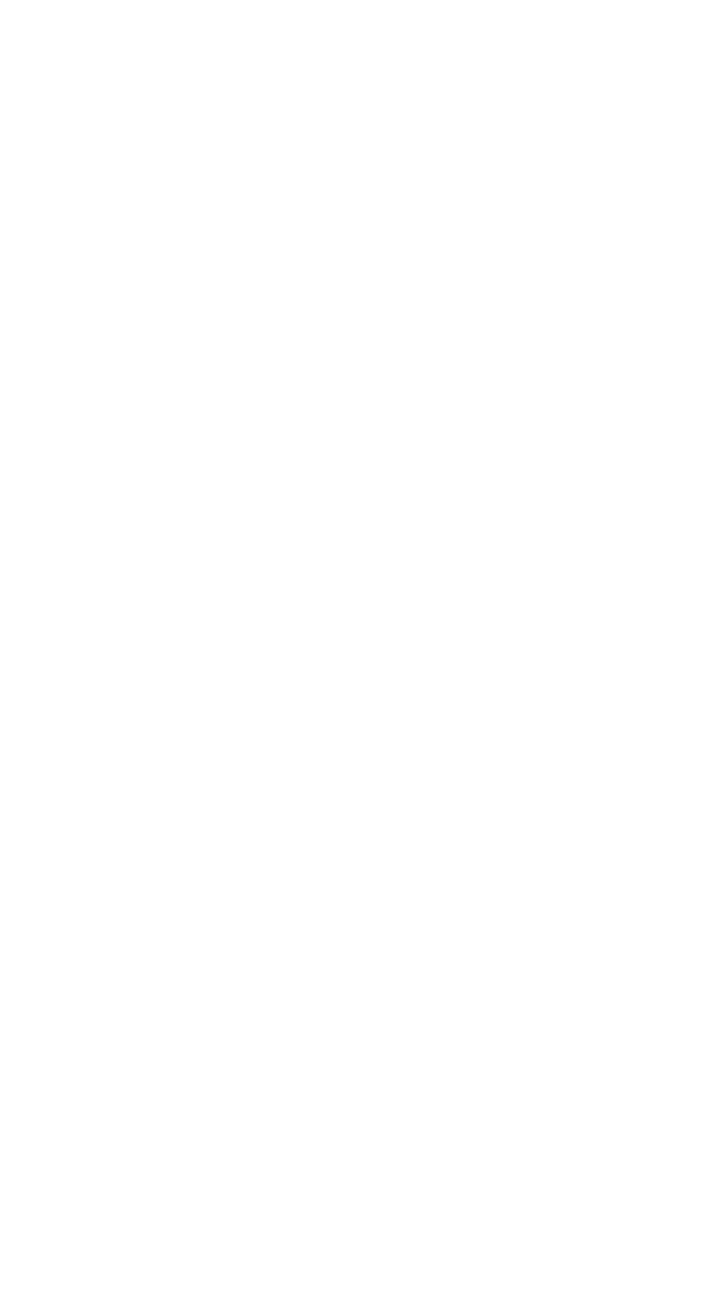
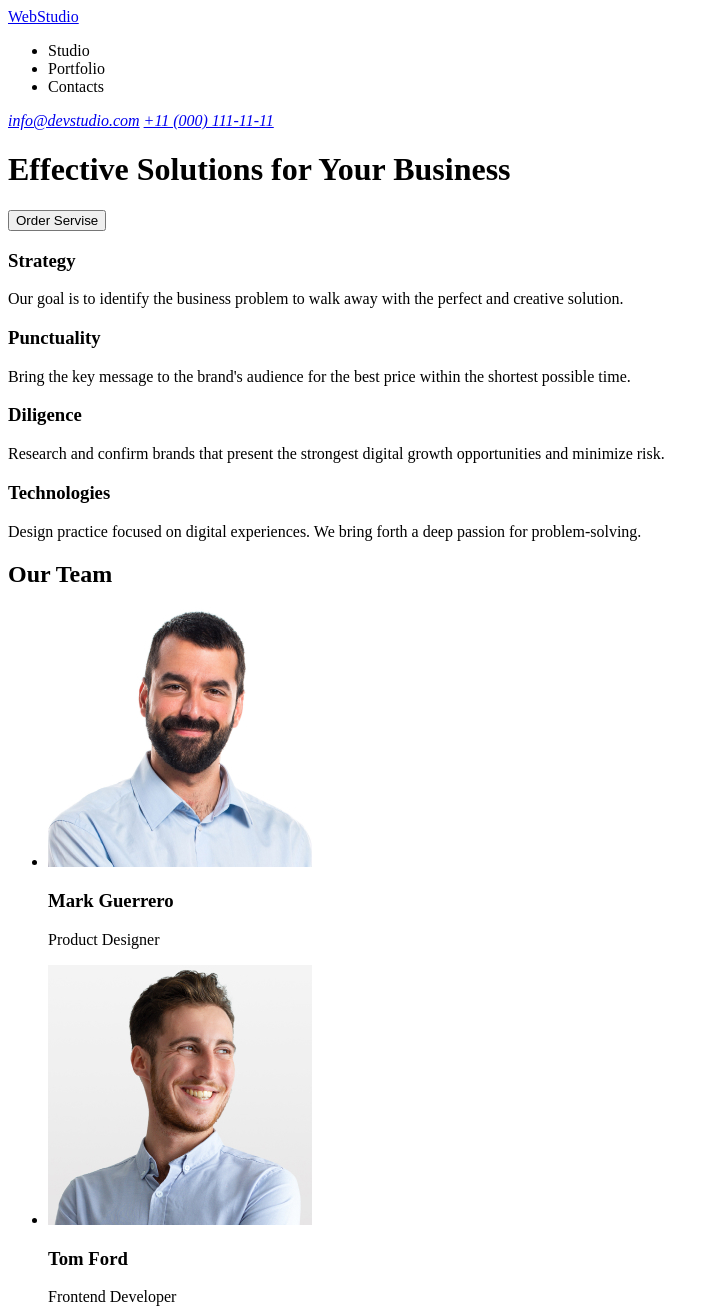
Before and after one commit to allure13/goit-markup-hw-01, a plain HTML site: page index.html in a window 1280 px wide. Shown: the top 1310 px of the page, without its empty margins (0-714 px from the left). Before the commit the page ends 800 px from the top, so only its background shows below. Drawn offline with Linux system fonts and the light colour scheme.

Commit message:
Add body

```diff
--- a/index.html
+++ b/index.html
@@ -3,7 +3,100 @@
   <head>
     <meta charset="UTF-8" />
     <meta name="viewport" content="width=device-width, initial-scale=1.0" />
-    <title>Document</title>
+    <title>Web Studio</title>
   </head>
-  <body></body>
+  <body>
+    <header>
+      <a href="./index.html">WebStudio</a>
+      <nav>
+        <ul>
+          <li><a href="Studio"></a>Studio</li>
+          <li><a href="Portfolio"></a>Portfolio</li>
+          <li><a href="Contacts"></a>Contacts</li>
+        </ul>
+      </nav>
+      <address>
+        <a href="mailto:info@devstudio.com">info@devstudio.com</a>
+        <a href="tel:+110001111111">+11 (000) 111-11-11</a>
+      </address>
+    </header>
+    <main>
+      <h1>Effective Solutions for Your Business</h1>
+      <button type="button">Order Servise</button>
+
+      <h3>Strategy</h3>
+      <p>
+        Our goal is to identify the business problem to walk away with the
+        perfect and creative solution.
+      </p>
+
+      <h3>Punctuality</h3>
+      <p>
+        Bring the key message to the brand's audience for the best price within
+        the shortest possible time.
+      </p>
+
+      <h3>Diligence</h3>
+      <p>
+        Research and confirm brands that present the strongest digital growth
+        opportunities and minimize risk.
+      </p>
+      <h3>Technologies</h3>
+      <p>
+        Design practice focused on digital experiences. We bring forth a deep
+        passion for problem-solving.
+      </p>
+
+      <h2>Our Team</h2>
+      <ul>
+        <li>
+          <img
+            src="./images/mark-guerrero.jpg"
+            alt="Mark Guerrero"
+            width="264"
+            height="260"
+          />
+          <h3>Mark Guerrero</h3>
+          <p>Product Designer</p>
+        </li>
+        <li>
+          <img
+            src="./images/tom-ford.jpg"
+            alt="Tom Ford"
+            width="264"
+            height="260"
+          />
+          <h3>Tom Ford</h3>
+          <p>Frontend Developer</p>
+        </li>
+        <li>
+          <img
+            src="./images/camila-garcia.jpg"
+            alt="Camila Garcia"
+            width="264"
+            height="260"
+          />
+          <h3>Camila Garcia</h3>
+          <p>Marketing</p>
+        </li>
+        <li>
+          <img
+            src="./images/daniel-wilson.jpg"
+            alt="Daniel Wilson"
+            width="264"
+            height="260"
+          />
+          <h3>Daniel Wilson</h3>
+          <p>UI Designer</p>
+        </li>
+      </ul>
+    </main>
+    <footer>
+      <a href="./index.html">WebStudio</a>
+      <p>
+        Increase the flow of customers and sales for your business with digital
+        marketing & growth solutions.
+      </p>
+    </footer>
+  </body>
 </html>
```
Also changed, not shown: images/camila-garcia.jpg (renamed from images/card 2.jpg), images/daniel-wilson.jpg (renamed from images/card 1.jpg), images/mark-guerrero.jpg (renamed from images/card 4.jpg), images/tom-ford.jpg (renamed from images/card 3.jpg).
